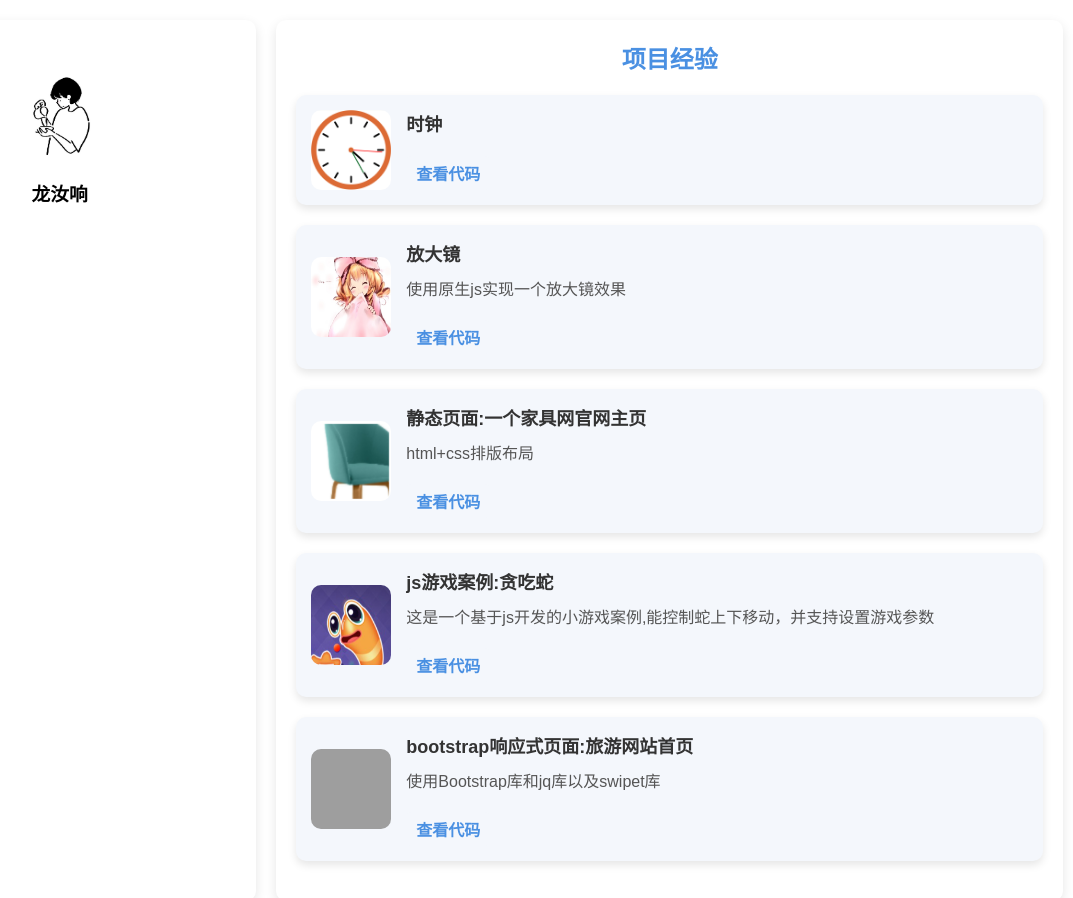
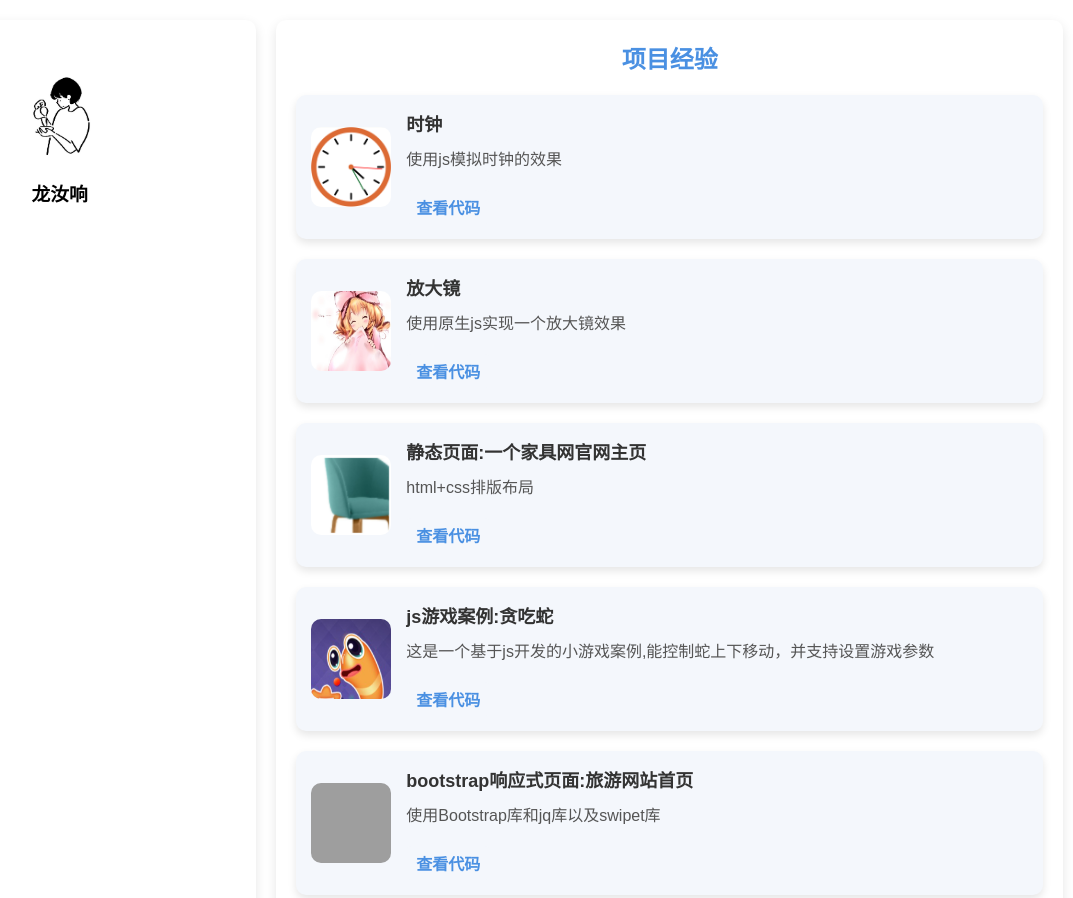
Before and after one commit to longrux/longrux.github.io, a plain HTML site: page index.html in a window 1280 px wide. Shown: the top 898 px of the page, without its empty margins (177-1250 px from the left). Drawn offline with Linux system fonts and the light colour scheme; grey boxes are pictures that could not be loaded.

Commit message:
修改title

```diff
--- a/index.html
+++ b/index.html
@@ -4,7 +4,7 @@
 <head>
     <meta charset="UTF-8">
     <meta name="viewport" content="width=device-width, initial-scale=1.0">
-    <title>个人介绍</title>
+    <title>个人网站</title>
 
     <!-- <link rel="stylesheet" href="./projectv1.0.0/libs/bootcss/css/bootstrap.css"> -->
     <link rel="icon" href="./projectv1.0.0/images/reddit.svg">
@@ -257,8 +257,8 @@
             <div class="project">
                 <img src="./time.png" alt="项目图标">
                 <div>
-                    <h3>时钟</h3>
-                    <!-- <p>基于鸿蒙系统开发的智能家居控制应用，支持远程控制家居设备、监控家居状态等。</p> -->
+                    <h3 class="time">时钟</h3>
+                    <p>使用js模拟时钟的效果</p>
                     <a href="./时钟.html">查看代码</a>
                 </div>
             </div>
```
Also changed, not shown: 时钟.html (+1 -1 lines).
